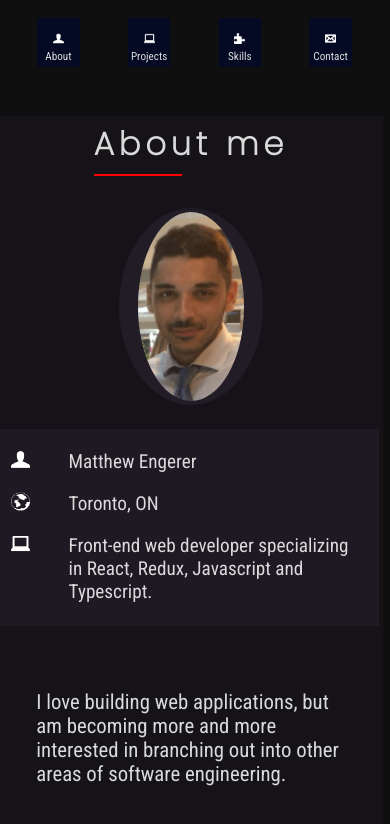
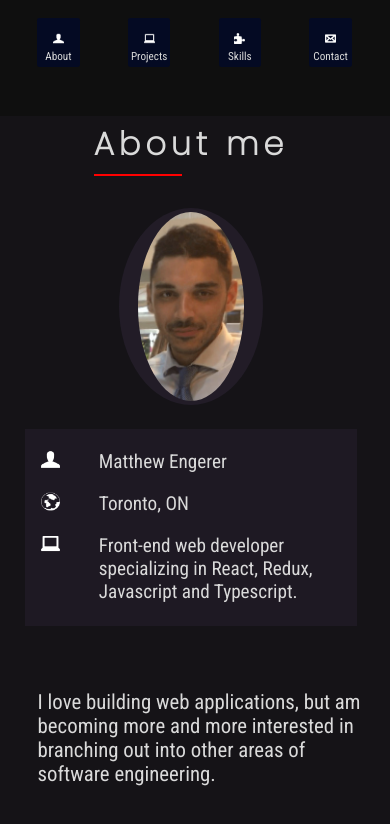
Before and after one commit to uchutanjyo/portfolio-new, a React (Create React App) app: page / in a window 390 px wide. Shown: the top 824 px of the page. Built offline with nearby package versions, Linux system fonts and the light colour scheme.

Commit message:
further styling changes

```diff
--- a/src/Home.js
+++ b/src/Home.js
@@ -87,7 +87,7 @@ I love building web applications, but am becoming more and more interested in br
           {/* linkedin icon */}
           <div className="icon-container">
             <a
-              href="https://www.linkedin.com/in/matthew-engerer-143960238/"
+              href="https://www.linkedin.com/in/matt-engerer/"
               target="_blank"
               alt="Linkedin"
             >
--- a/src/styles/App.css
+++ b/src/styles/App.css
@@ -644,8 +644,15 @@ body {
     -webkit-box-direction: normal;
         -ms-flex-direction: column;
             flex-direction: column;
-    width: 90vw;
+    width: 100vw;
     margin-left: -0.5em;
+    margin-top: 2em;
+    margin-bottom: 2em;
+    padding: 1em;
+    min-height: 85vh;
+    height: auto;
+    text-align: left;
+    border-radius: 2%;
   }
   .section-header {
     display: -webkit-box;
@@ -661,16 +668,16 @@ body {
     width: 85vw;
   }
   .header-info {
-    width: 22em;
+    width: auto;
     height: 10em;
-    margin-left: -0.5em;
+    margin-left: 0em;
   }
   .portrait {
     margin-bottom: 1em;
   }
   .projects-container {
     width: 90vw;
-    margin-left: 2em;
+    margin-left: 1em;
     margin-right: 1em;
   }
   .projects-container button {
@@ -690,7 +697,7 @@ body {
     -webkit-box-direction: normal;
         -ms-flex-direction: column;
             flex-direction: column;
-    width: 90%;
+    width: auto;
     padding-left: 1.5em;
   }
   .project-actual-info {
@@ -711,6 +718,8 @@ body {
     border: 1px dotted;
     padding-bottom: 1em;
     text-align: center;
+    padding-left: 1em;
+    margin-right: 1.5em;
   }
   .project-tech {
     max-height: 5em;
@@ -722,6 +731,14 @@ body {
     margin: 1em;
     width: 2em;
   }
+}
+
+.info {
+  margin-left: 1em;
+}
+
+.skills-container {
+  width: 100%;
 }
 
 @media screen and (min-width: 540px) and (max-width: 1544px) {
--- a/src/styles/App.scss
+++ b/src/styles/App.scss
@@ -151,6 +151,8 @@ body {
   margin-left: 5%;
   margin-bottom: 5%;
   background-color: rgba(85, 65, 104, 0.15);
+
+
 }
 
 .info-section {
@@ -180,7 +182,6 @@ body {
 .info {
   display: flex;
   flex-direction: row;
-
   margin-bottom: 1em;
   font-size: 1.3em;
   padding-left: 1em;
@@ -516,8 +517,16 @@ body {
     display: flex;
     align-items: center;
     flex-direction: column;
-    width: 90vw;
+    width: 100vw;
     margin-left: -0.5em;
+    margin-top: 2em;
+    margin-bottom: 2em;
+
+    padding: 1em;
+    min-height: 85vh;
+    height: auto;
+    text-align: left;
+    border-radius: 2%;
   }
 
   .section-header {
@@ -528,9 +537,9 @@ body {
   }
 
   .header-info {
-    width: 22em;
+    width: auto;
     height: 10em;
-    margin-left: -0.5em;
+    margin-left: 0em;
   }
 
   .portrait {
@@ -539,7 +548,7 @@ body {
 
   .projects-container {
     width: 90vw;
-    margin-left: 2em;
+    margin-left: 1em;
     margin-right: 1em;
 
     button {
@@ -557,7 +566,7 @@ body {
     text-align: left;
     display: flex;
     flex-direction: column;
-    width: 90%;
+    width: auto;
     padding-left: 1.5em;
   }
 
@@ -574,6 +583,8 @@ body {
     border: 1px dotted;
     padding-bottom: 1em;
     text-align: center;
+    padding-left: 1em;
+    margin-right:1.5em
   }
 
   .project-tech {
@@ -587,6 +598,18 @@ body {
       width: 2em;
     }
   }
+}
+
+.info {
+
+  margin-left:1em;
+
+}
+
+.skills-container {
+
+  width: 100%;
+
 }
 
 @media screen and (min-width: 540px) and (max-width: 1544px) {
```
Also changed, not shown: 1 other file (tests, documents, lock files or other folders).
